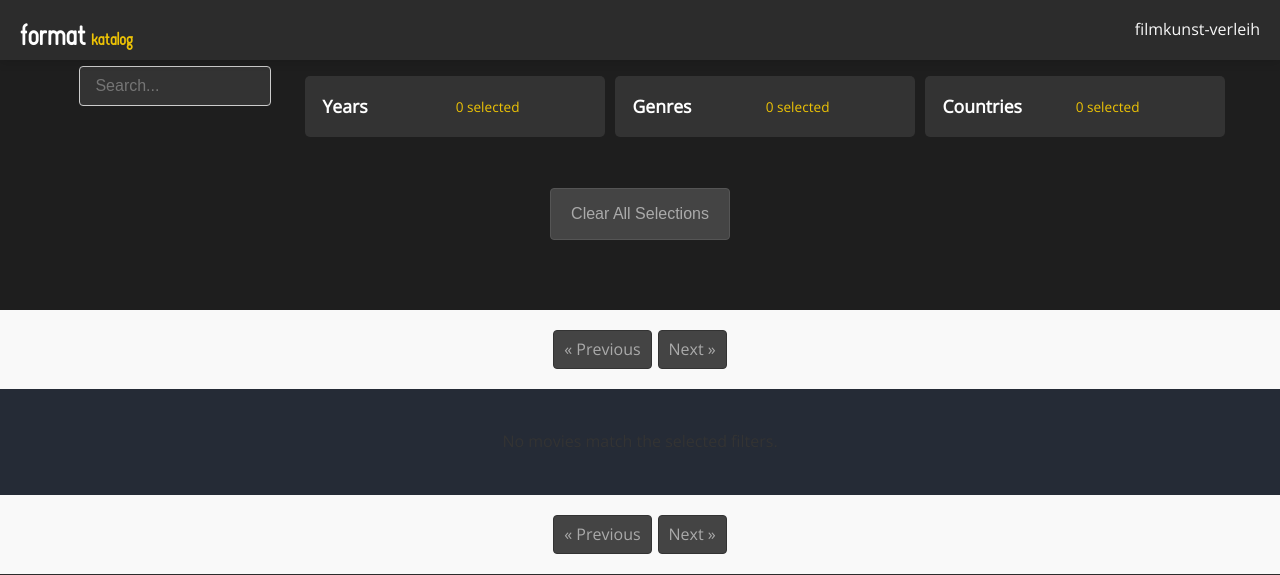
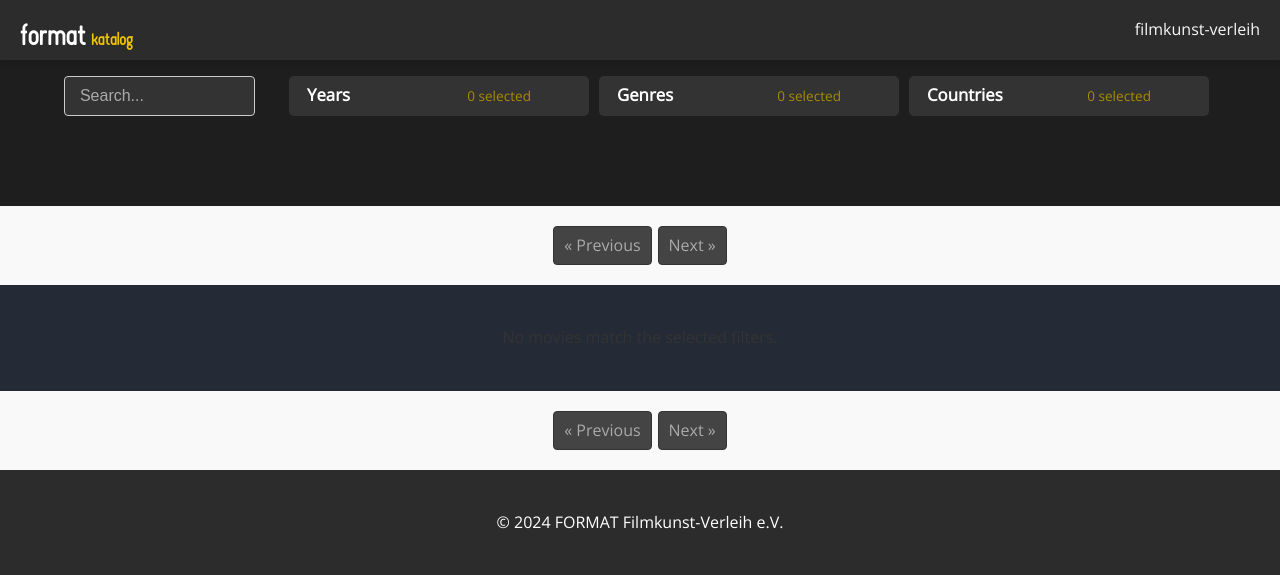
Before and after one commit to Sen2Bee/Format, a Flask app: page /catalog in a window 1280 px wide. Shown: the top 575 px of the page. Run offline with Flask 3, Linux system fonts and the light colour scheme; data that the repository does not hold is empty.

Commit message:
filter-container- part1

```diff
--- a/static/assets/custom_controls/custom_dropdown.css
+++ b/static/assets/custom_controls/custom_dropdown.css
@@ -1,24 +1,119 @@
+/* Container for the entire filter section */
+.catalog-search {
+    display: flex;
+    align-items: center;
+    gap: 15px; /* Spacing between elements */
+    padding: 10px 0; /* Adjusted padding for vertical alignment */
+}
+
+/* Unified Container for Search Box and Dropdowns */
+.search-dropdown-container {
+    display: flex;
+    align-items: center;
+    gap: 10px; /* Spacing between the search box and dropdowns */
+    padding: 10px 20px;   /* Internal padding for container */
+    border-radius: 8px;   /* Rounded corners for visual grouping */
+}
+
+.search-container {
+    position: relative; /* Allows absolute positioning of child elements */
+    display: flex;
+    align-items: center; /* Vertically center elements */
+}
+
+#search-box {
+    width: 300px; /* Make sure the width matches */
+    height: 40px; /* Same height as the dropdowns */
+    padding: 0 40px 0 18px; /* Add padding to the right for the clear icon */
+    font-size: 1.05em;
+    background: #333; /* Background color to match the dropdowns */
+    color: #e0e0e0;   /* Light text */
+    border: 2px solid #333; /* Border style */
+    border-radius: 5px; /* Rounded corners */
+    transition: border 0.2s ease-in-out, background 0.2s ease-in-out;
+}
+
+#search-box:focus {
+    outline: none; /* Remove default focus outline */
+    border-color: var(--accent-color); /* Match accent color on focus */
+}
+
+
+#search-box::placeholder {
+    color: #aaa; /* Placeholder text color */
+}
+
+#search-box:focus {
+    outline: none;
+    border-color: var(--accent-color); /* Match accent color on focus */
+}
+
+/* Clear Icon for Search Box (Reusing the Clear Icon Style) */
+#clear-search {
+    position: absolute;
+    right: 25px; /* Position it inside the search box */
+    top: 50%;    /* Center it vertically */
+    transform: translateY(-50%); /* Align it properly */
+    width: 24px; /* Consistent size with other icons */
+    height: 24px;
+    font-size: 1.2em; /* Size the icon text properly */
+    line-height: 24px; /* Ensure the icon is vertically centered */
+    border-radius: 50%; /* Make it circular */
+    background: rgba(68, 68, 68, 0.6); /* Semi-transparent background */
+    color: rgba(255, 255, 255, 0.6); /* Semi-transparent text */
+    cursor: pointer;    /* Show pointer cursor */
+    visibility: hidden; /* Hidden by default */
+    z-index: 2;         /* Ensure it appears above the search box */
+    transition: background 0.2s ease-in-out, color 0.2s ease-in-out;
+}
+
+/* Modify hover state for more emphasis */
+#clear-search:hover {
+    background: rgba(68, 68, 68, 0.9); /* More opaque on hover */
+    color: rgba(255, 255, 255, 1); /* Full opacity text on hover */
+}
+
+/* Optional: Active state for click effect */
+#clear-search:active {
+    background: rgba(68, 68, 68, 1); /* Fully opaque on click */
+    color: rgba(255, 255, 255, 0.8); /* Slightly less bright text */
+}
+
+
+
+/* Unified Height for Dropdowns and Search */
+.search-container, .custom-dropdown {
+    height: 40px; /* Unified height for all elements */
+}
+
 /* Custom Multi-Select Dropdown Styles */
 .custom-dropdown {
     position: relative;
     width: 300px;
-    margin: 10px 0;
+    margin: 0; /* Remove extra margin */
 }
 
 /* Dropdown Header Styles */
 .dropdown-header {
     background: #333;
     color: #ffffff;
-    padding: 14px 18px;
+    padding: 10px 18px;
     border-radius: 5px;
     cursor: pointer;
     display: flex;
     justify-content: space-between;
     align-items: center;
+    height: 40px; /* Match search box height */
+    transition: background 0.2s ease-in-out, color 0.2s ease-in-out;
 }
 
+.dropdown-header:hover {
+    background: #444; /* Subtle hover effect */
+}
+
+/* Dropdown Title Styling */
 .dropdown-title {
-    font-size: 1.1em;
+    font-size: 1.05em;
     font-weight: 600;
 }
 
@@ -31,47 +126,42 @@
 
 /* Selected Count Styling */
 .selected-count {
-
-    color: var(--accent-color);
-    padding: 6px 2px;
-    border-radius: 10px; /* Rounded pill shape */
+    color:var(--link-color);
+    padding: 4px 8px;
+    border-radius: 8px; /* Rounded pill shape */
     font-size: 0.85em;
     display: flex; /* Flex for better alignment */
     align-items: center; /* Center text vertically */
-    position: relative;
-    margin-right: 15px; /* Space for visual separation */
-
 }
 
 /* Clear Icon Styling */
 .clear-icon {
-    width: 32px;  /* Equal width and height for perfect circle */
-    height: 32px;
-    font-size: 1.7em; /* Smaller size for elegance */
+    width: 24px;  /* Consistent size with search clear icon */
+    height: 24px;
+    font-size: 1.2em; /* Smaller size for elegance */
     color: #fff; /* White icon for better contrast */
-    background: #333; /* Slightly darker gray on hover */
+    background: rgba(68, 68, 68, 0.6); /* Semi-transparent background */
     border-radius: 50%; /* Circular shape */
     cursor: pointer;
     display: flex;
     align-items: center;
     justify-content: center;
     transition: background 0.2s ease-in-out, color 0.2s ease-in-out; /* Smooth hover effect */
-    margin-left: 10px; /* Separate from label */
+    visibility: hidden; /* Hidden by default */
 }
 
 .clear-icon:hover {
-    background: #666; /* Neutral gray background */
-    color: #ddd; /* Light text on hover */
+    background: var(--accent-color); /* Lighten the button on hover */
+    color: #555;
 }
 
 .clear-icon:active {
-    background: #444; /* Even darker gray when active */
-    color: #ccc; /* Softer text when active */
+    background: var(--secondary-text-color); /* Darken on active click */
+    color: #eee;
 }
 
-.clear-icon{
-    visibility: hidden;
-}
+
+
 /* Dropdown List Styles */
 .dropdown-list {
     display: none;
--- a/static/css/components/pagination.css
+++ b/static/css/components/pagination.css
@@ -35,7 +35,7 @@
 }
 
 .pagination nav ul li a:hover {
-    background-color: #555; /* Darker hover effect */
+    color: var(--accent-color);
 }
 
 .pagination nav ul li.active span {
--- a/static/js/filter.js
+++ b/static/js/filter.js
@@ -4,9 +4,7 @@
 });
 
 // Cache elements and buttons
-const searchBox = document.getElementById('search-box');
 const clearSearchBtn = document.getElementById('clear-search');
-const clearAllBtn = document.getElementById('clear-all');
 const movieContainer = document.querySelector('.movie-listings');
 const topPaginationContainer = document.querySelector('.top-pagination nav ul');
 const bottomPaginationContainer = document.querySelector('.bottom-pagination nav ul');
@@ -38,21 +36,9 @@
         updateFilters();
     });
 
-    // Clear all dropdown selections and search box
-    clearAllBtn.addEventListener('click', clearAllFilters);
 
     // Initial filter update
     updateFilters();
-}
-
-/**
- * Clear all dropdowns and search box
- */
-function clearAllFilters() {
-    const checkboxes = document.querySelectorAll('.dropdown-list input[type="checkbox"]');
-    checkboxes.forEach(checkbox => (checkbox.checked = false));  // Uncheck all boxes
-    searchBox.value = '';  // Clear search box
-    updateFilters();  // Trigger a full update
 }
 
 /**
@@ -98,10 +84,6 @@
     const checkboxes = document.querySelectorAll(`#${dropdownListId} input[type="checkbox"]:checked`);
     return Array.from(checkboxes).map(cb => cb.value);
 }
-
-/**
- * Function to populate a dropdown with new options based on server data
- */
 
 
 /**
--- a/templates/catalog.html
+++ b/templates/catalog.html
@@ -28,12 +28,16 @@
 
     <main>
         <!-- Filter Section -->
+        <!-- Unified Container for Search and Dropdowns -->
         <section class="catalog-search">
+            <div class="search-dropdown-container"> <!-- Unified Container -->
                 <form id="filter-form">
+                    <!-- Search Box Container -->
                     <div class="search-container">
                         <input id="search-box" type="text" placeholder="Search...">
                         <span id="clear-search" class="clear-icon">&times;</span>
                     </div>
+
 
                     <!-- Custom Dropdowns for Filters -->
                     <div class="custom-dropdown">
@@ -74,10 +78,8 @@
                             <!-- Dynamically populated country options will go here -->
                         </div>
                     </div>
-
-                <!-- Clear All Button -->
-                <button type="button" id="clear-all" class="global-clear-btn" disabled>Clear All Selections</button>
                 </form>
+            </div>
         </section>
 
         <!-- Top Pagination Section -->
```
Also changed, not shown: static/assets/custom_controls/custom_dropdown.js (+52 -0 lines). Lines whose indentation alone changed are shown as unchanged.
